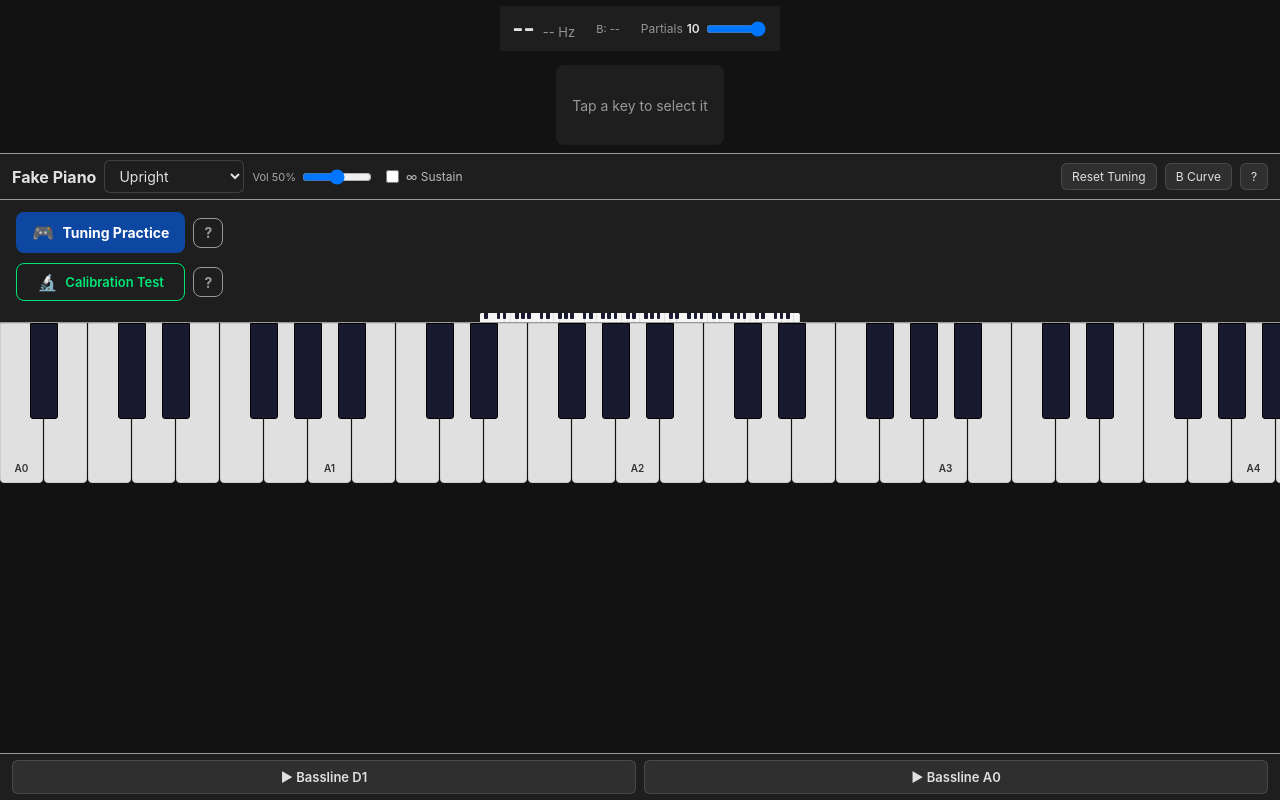
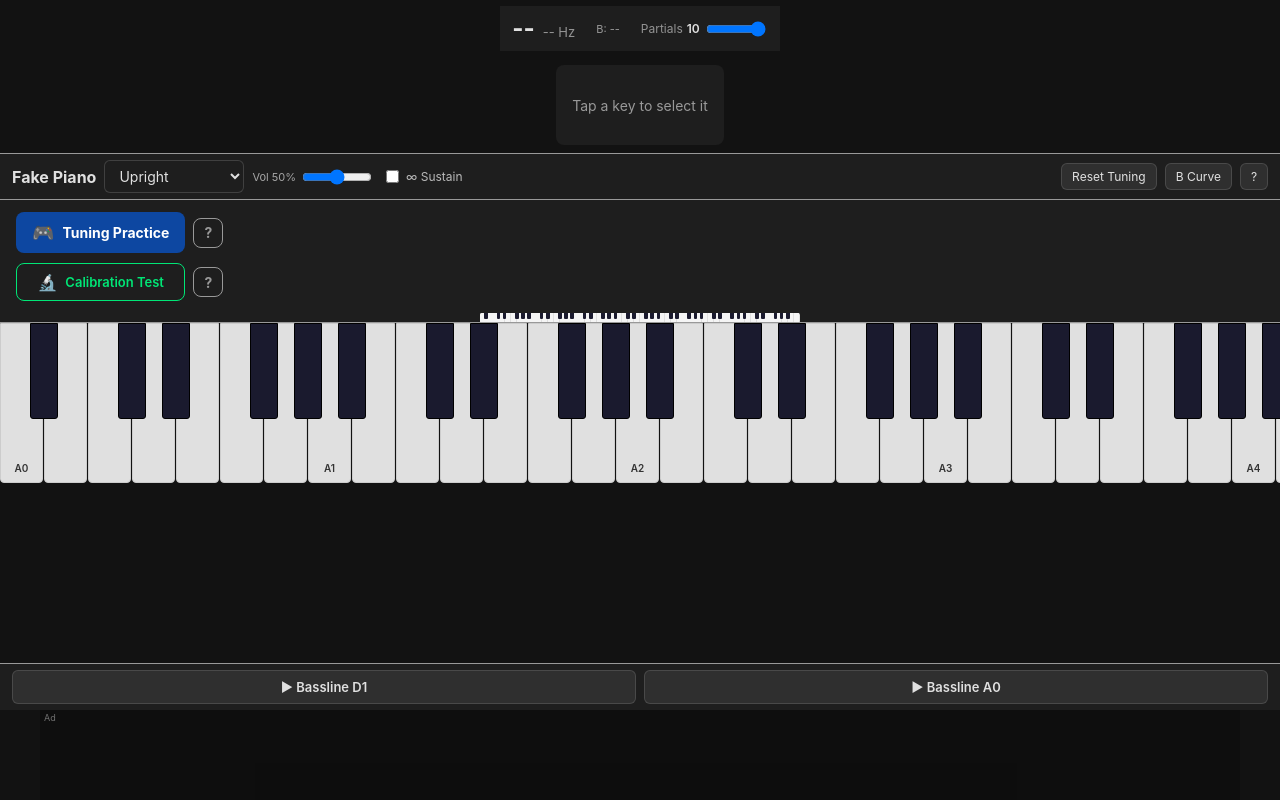
Before and after one commit to cfogelklou/string-sprint, a React (Vite) app: page / in a window 1280 px wide. Built offline with nearby package versions, Linux system fonts and the light colour scheme.

Commit message:
feat: Add manual AdSense AdBanner and flex grid row shrink fixes

```diff
--- a/index.html
+++ b/index.html
@@ -5,6 +5,23 @@
     <meta name="viewport" content="width=device-width, initial-scale=1.0, viewport-fit=cover" />
     <meta name="theme-color" content="#1a1a2e" />
     <link rel="icon" type="image/svg+xml" href="/icon.svg" />
+    <meta name="google-adsense-account" content="ca-pub-9954896376614754">
+    <!-- Google Consent Mode v2 (default denied; CMP grants on consent) -->
+    <script>
+      window.dataLayer = window.dataLayer || [];
+      function gtag(){dataLayer.push(arguments);}
+      gtag('consent', 'default', {
+        'ad_storage': 'denied',
+        'ad_user_data': 'denied',
+        'ad_personalization': 'denied',
+        'analytics_storage': 'denied',
+        'wait_for_update': 500
+      });
+    </script>
+    <!-- AdSense Auto Ads loader (serves Funding Choices CMP for EEA users) -->
+    <script async crossorigin="anonymous"
+      src="https://pagead2.googlesyndication.com/pagead/js/adsbygoogle.js?client=ca-pub-9954896376614754">
+    </script>
     <title>Fake Piano</title>
   </head>
   <body>
--- a/src/App.tsx
+++ b/src/App.tsx
@@ -13,6 +13,7 @@ import PTAWizard from '@/components/PTAWizard';
 import { usePTAStore } from '@/store/ptaStore';
 import TuningSimPanel from '@/components/TuningSimPanel';
 import TuningSimResultsPanel from '@/components/TuningSimResultsPanel';
+import { AdBanner } from '@/components/AdBanner';
 
 export default function App() {
   const isAudioInitialized = usePianoStore((s) => s.isAudioInitialized);
@@ -81,7 +82,8 @@ export default function App() {
   }, [masterVolume, isAudioInitialized, getEngine]);
 
   return (
-    <div id="fakepiano-app">
+    <div style={{ display: 'flex', flexDirection: 'column', width: '100%', height: '100%', overflow: 'hidden' }}>
+      <div id="fakepiano-app" style={{ flex: 1, minHeight: 0 }}>
         {/* Status area */}
         <section className="status-area" data-testid="status-area">
           <NoteSelector />
@@ -176,5 +178,9 @@ export default function App() {
         {/* Results reveal overlay */}
         <TuningSimResultsPanel />
       </div>
+      <div className="ad-banner-wrapper" style={{ width: '100%' }}>
+        <AdBanner orientation="portrait" height={90} width={1200} />
+      </div>
+    </div>
   );
 }
--- /dev/null
+++ b/src/components/AdBanner.tsx
@@ -0,0 +1,103 @@
+import React, { useEffect, useRef } from 'react';
+
+const AD_CLIENT = 'ca-pub-9954896376614754';
+const AD_SLOT = '3474703979';
+
+export interface AdBannerProps {
+  orientation: 'portrait' | 'landscape';
+  height: number;
+  width: number;
+}
+
+let lastPushAt = 0;
+const MIN_AD_PUSH_INTERVAL_MS = 60_000;
+
+function pushAd(node: HTMLModElement): void {
+  const w = window as unknown as { adsbygoogle?: unknown[] };
+  w.adsbygoogle = w.adsbygoogle || [];
+  w.adsbygoogle.push({});
+  node.dataset.adProcessed = '1';
+  lastPushAt = Date.now();
+}
+
+const rootStyle: React.CSSProperties = {
+  position: 'relative',
+  flexShrink: 0,
+  display: 'flex',
+  alignItems: 'center',
+  justifyContent: 'center',
+  overflow: 'hidden',
+  backgroundColor: 'rgba(0, 0, 0, 0.25)',
+  margin: '0 auto',
+};
+
+const labelStyle: React.CSSProperties = {
+  position: 'absolute',
+  top: 2,
+  left: 4,
+  fontSize: '9px',
+  opacity: 0.4,
+  color: '#fff',
+  pointerEvents: 'none',
+};
+
+export function AdBanner(p: AdBannerProps): React.ReactElement {
+  const insRef = useRef<HTMLModElement>(null);
+
+  useEffect(() => {
+    let localTimer: ReturnType<typeof setTimeout> | null = null;
+    try {
+      const node = insRef.current;
+      if (!node || node.dataset.adProcessed) {
+        return;
+      }
+      const sinceLast = Date.now() - lastPushAt;
+      if (lastPushAt === 0 || sinceLast >= MIN_AD_PUSH_INTERVAL_MS) {
+        pushAd(node);
+      } else {
+        localTimer = setTimeout(() => {
+          localTimer = null;
+          const n = insRef.current;
+          if (n && !n.dataset.adProcessed) {
+            pushAd(n);
+          }
+        }, MIN_AD_PUSH_INTERVAL_MS - sinceLast);
+      }
+    } catch {
+      // AdSense loader not present / blocked
+    }
+
+    return () => {
+      if (localTimer) {
+        clearTimeout(localTimer);
+      }
+    };
+  }, []);
+
+  const sizeStyle: React.CSSProperties =
+    p.orientation === 'portrait'
+      ? { width: '100%', height: p.height, maxHeight: p.height, maxWidth: p.width }
+      : { width: p.width, height: '100%', maxHeight: '100%' };
+
+  return (
+    <div style={{ ...rootStyle, ...sizeStyle }} aria-label="Advertisement">
+      <span style={labelStyle}>Ad</span>
+      <div style={{ width: '100%', height: '100%' }}>
+        <ins
+          ref={insRef}
+          className="adsbygoogle"
+          style={{
+            display: 'block',
+            width: '100%',
+            height: '100%',
+            maxWidth: '100%',
+            maxHeight: '100%',
+          }}
+          data-ad-client={AD_CLIENT}
+          data-ad-slot={AD_SLOT}
+          data-ad-format={p.orientation === 'portrait' ? 'horizontal' : 'vertical'}
+        />
+      </div>
+    </div>
+  );
+}
--- a/src/index.css
+++ b/src/index.css
@@ -33,7 +33,7 @@ html, body, #root {
   width: 100%;
   height: 100%;
   display: grid;
-  grid-template-rows: auto auto auto auto 10px minmax(45vh, 1fr) auto;
+  grid-template-rows: auto auto auto auto 10px minmax(120px, 1fr) auto;
   grid-template-columns: 1fr;
   overflow: hidden;
 }
@@ -222,3 +222,9 @@ html, body, #root {
 .tuning-sim-area.active {
   display: flex !important;
 }
+
+@media (max-height: 500px) {
+  .ad-banner-wrapper {
+    display: none !important;
+  }
+}
```
Lines whose indentation alone changed are shown as unchanged.
